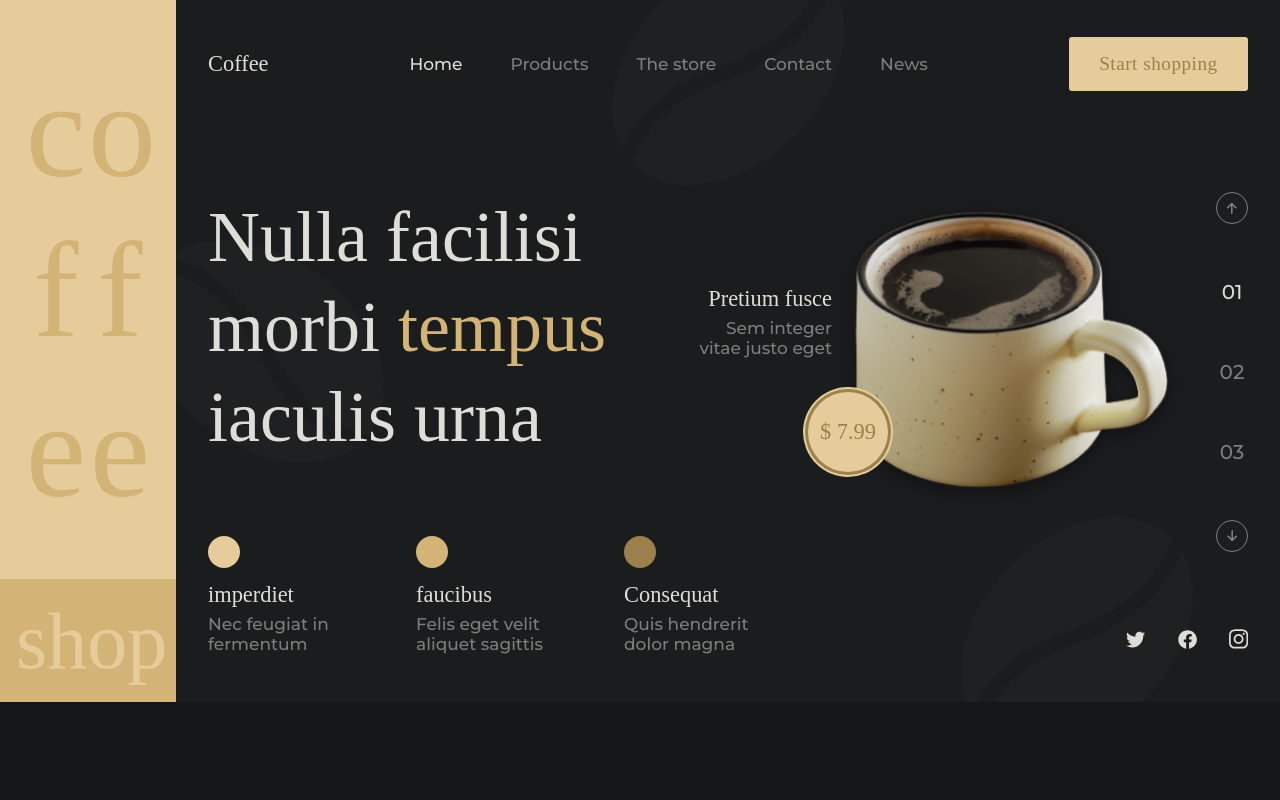
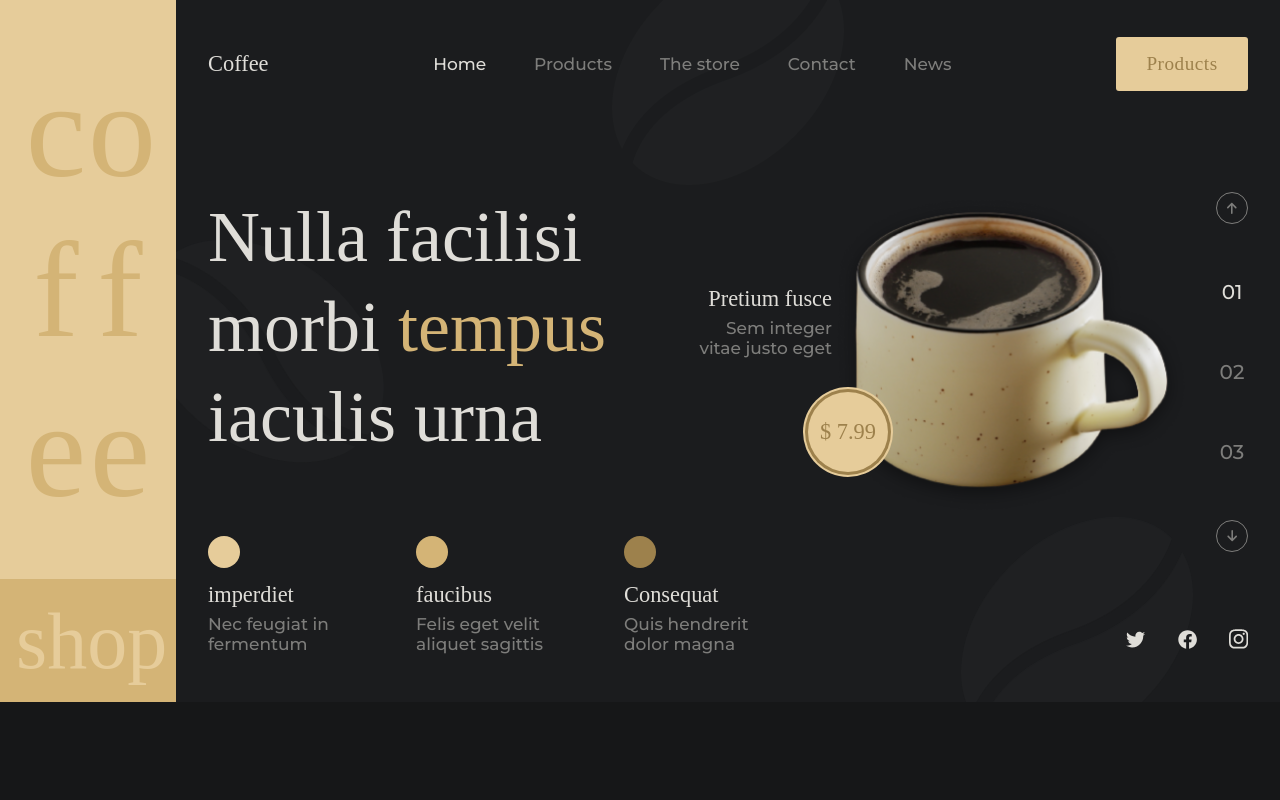
Before and after one commit to aridsm/cafeteria, a React (Create React App) app: page / in a window 1280 px wide. Shown: the top 800 px of the page. Built offline with nearby package versions, Linux system fonts and the light colour scheme; a web font is replaced by a local one.

Commit message:
update btn home

```diff
--- a/src/components/Header.js
+++ b/src/components/Header.js
@@ -59,7 +59,7 @@ const Header = () => {
           </li>
         </ul>
         <a href="/" className="btn">
-          Start shopping
+          Products
         </a>
       </nav>
     </header>
```
